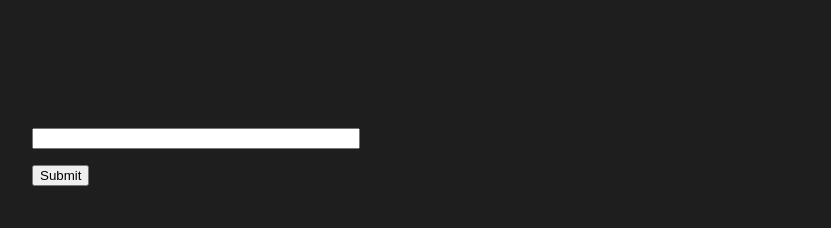
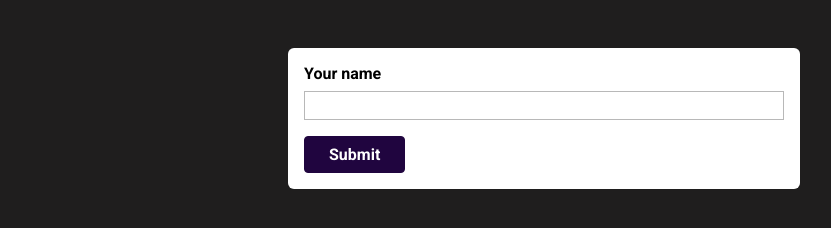
Before and after one commit to lifetime-days-of-code/simple_form, a plain HTML site: page index.html in a window 1280 px wide. Shown: the whole page, without its empty margins (96-927 px from the left). Drawn offline with Linux system fonts and the light colour scheme.

Commit message:
feat: Add styles to the form

```diff
--- a/index.html
+++ b/index.html
@@ -5,6 +5,9 @@
   <meta charset="UTF-8">
   <meta http-equiv="X-UA-Compatible" content="IE=edge">
   <meta name="viewport" content="width=device-width, initial-scale=1.0">
+  <link rel="preconnect" href="https://fonts.googleapis.com">
+  <link rel="preconnect" href="https://fonts.gstatic.com" crossorigin>
+  <link href="https://fonts.googleapis.com/css2?family=Open+Sans&family=Roboto:wght@700&display=swap" rel="stylesheet">
   <link rel="stylesheet" href="styles.css">
   <title>HTML Forms</title>
 </head>
@@ -20,7 +23,10 @@
     <!--! NOTE--1.6 The 'name' attribute is very important if we wanna make sure that any data that is submitted trough the form like here in this input element is passed along with the request.The 'name' attribute allows you to add a unique identifier to this input element. Just as we can do with 'id' but 'id' just won't work for form submission. Instead here we will need a special name attribute which we can specify in addition to the 'id'. We need to use POST request, to have 'name' attribute in the input field with unique identifier  and 'action' attribute in the form with url path in order to see the data the request payload in the dev tools network tab -->
     <!-- <input type="text" name="user-name"> -->
     <!--! NOTE--1.7  If we change the form request method to GET amd tje action path to refer to the main page of this server which by default is the index.html. In that case you will find the data submitted trough the form in the payload as a query string parameter. Also you can see it append to the URL after a '?' mark-->
-    <input type="text" name="user-name">
+    <!-- <input type="text" name="user-name"> -->
+    <!--We can/should give our label the special attribute 'for'. With it we kind of connect this label to an input. We need to give that input and "id" and refer to it trough the 'for' attribute. -->
+    <label for="username">Your name</label>
+    <input type="text" name="user-name" id="username">
     <button>Submit</button>
   </form>
   <!--! NOTE--1.8 A difference between GET and POST request. For POST requests any data that is submitted will be part of the request itself. It's kind of a some metadata that's attached to it. For GET requests, the primary idea is not to submit data, and therefore its not encoded in the request, but instead its added to into the URL.By adding a question mark and then key value pairs, where the keys are the identifiers you chose on form elements and the values are the pieces of data that have been entered. And if you haver multiple form elements, these key value pair elements would be separated by '&'' '?key=value&key=value&key=value' -->
--- a/styles.css
+++ b/styles.css
@@ -1,15 +1,52 @@
 body {
   background-color: rgb(31, 30, 30);
-  margin: 8rem;
+  font-family: "Roboto", sans-serif;
+}
+form {
+  width: 30rem;
+  margin: 3rem auto;
+  background-color: rgb(255, 255, 255);
+  padding: 1rem;
+  border-radius: 6px;
+}
+
+label {
+  margin-bottom: 0.5rem;
+  display: block;
 }
 
 /* NOTE--1.1  Adding fixed width make sense for the input field*/
 input {
-  width: 20rem;
+  width: 100%;
   display: block;
   margin-bottom: 1rem;
+  box-sizing: border-box;
+  font: inherit;
+  border: 1px solid rgb(184, 184, 184);
+  padding: 0.25rem;
+  color: rgb(61, 58, 58);
+}
+
+input:focus {
+  background-color: rgb(219, 190, 253);
+  color: rgb(32, 5, 63);
+  border-color: rgb(32, 5, 63);
 }
 
 button {
   display: block;
+  /* NOTE--1.2 This target not only the font-family, but also the font size and so on */
+  /* font: normal 1rem 'Roboto';  */
+  font: inherit;
+  background-color: rgb(32, 5, 63);
+  color: white;
+  border: 1px solid rgb(32, 5, 63);
+  padding: 0.5rem 1.5rem;
+  border-radius: 4px;
+  cursor: pointer;
 }
+
+button:hover {
+  background-color: rgb(52, 14, 95);
+  border-color: rgb(52, 14, 95);
+}
```
